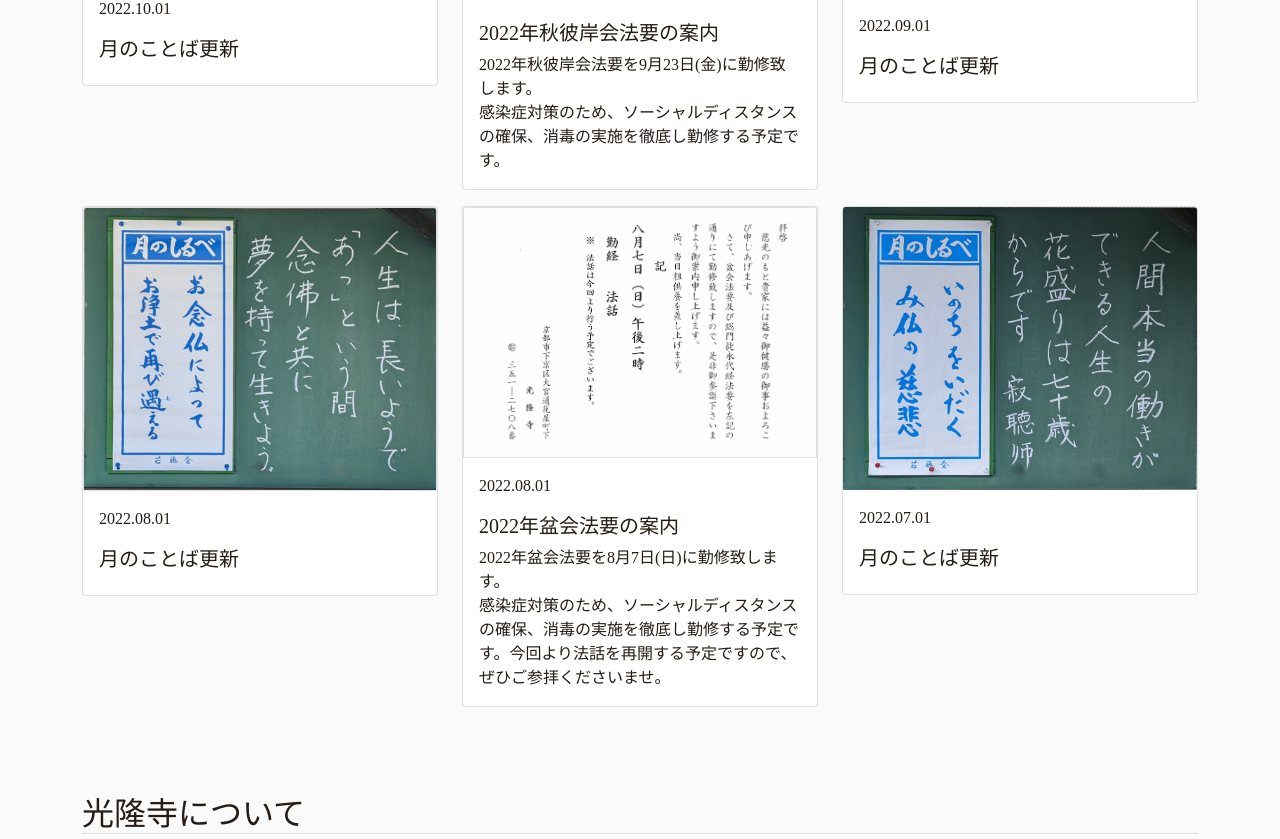
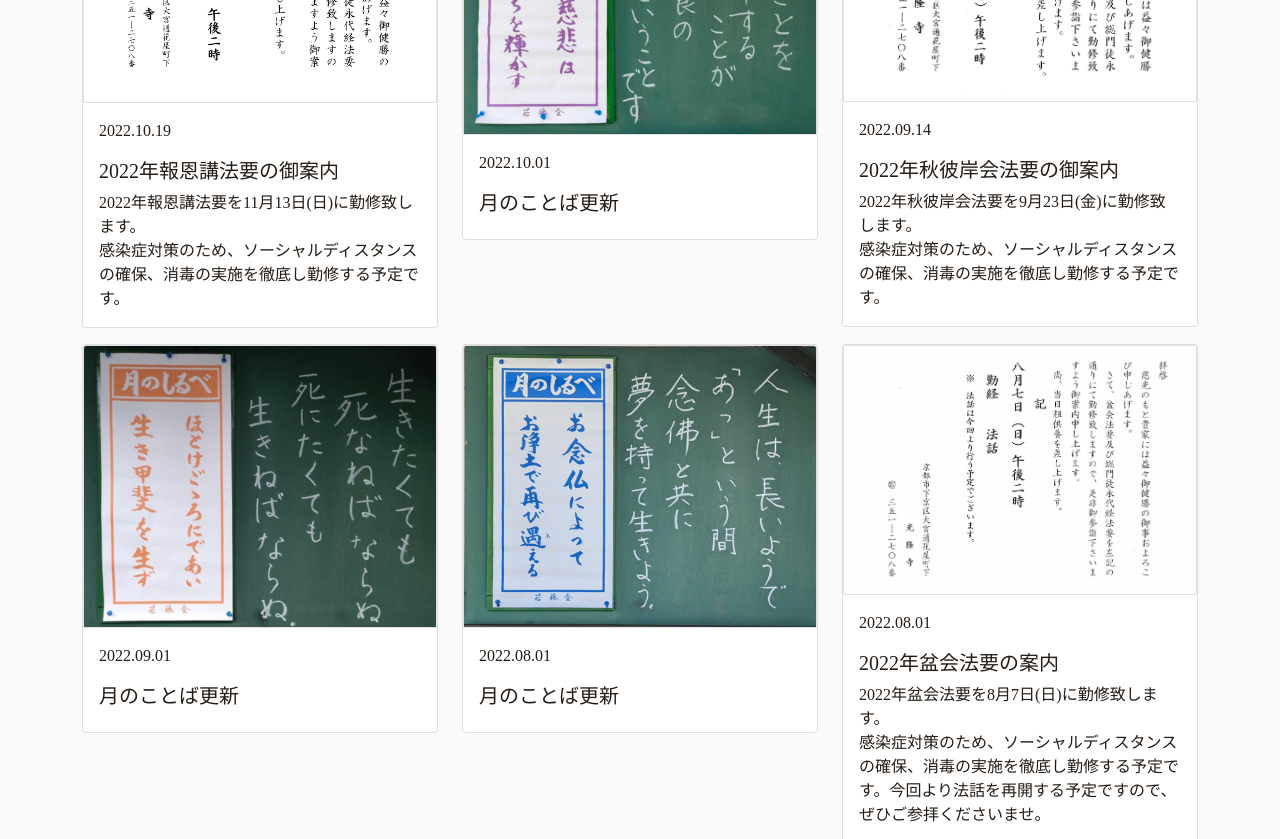
Before and after one commit to Private-Kawa/tera-project-3, a PHP site: page / in a window 1280 px wide. Shown: the part 1633-2472 px from the top of the page. Run offline with PHP 8.4, Linux system fonts and the light colour scheme; some libraries are stand-ins or nearby versions; some web fonts are replaced.

Commit message:
add word202210 add 20221113hou

```diff
--- a/index.php
+++ b/index.php
@@ -134,6 +134,21 @@
 				<?php endif; ?>
 				<div class="col-md-4 mx-auto my-2">
 					<div class="card">
+						<a href="src/news/20221113_hou.pdf">
+							<img src="img/news/20221113_hou.jpg" class="card-img-top border" alt="2022年秋彼岸会法要の案内">
+						</a>
+						<div class="card-body">
+							<p class="card-text">2022.10.19</p>
+							<h5 class="card-title">2022年報恩講法要の御案内</h5>
+							<p class="card-text">
+								2022年報恩講法要を11月13日(日)に勤修致します。<br>
+								感染症対策のため、ソーシャルディスタンスの確保、消毒の実施を徹底し勤修する予定です。
+							</p>
+						</div>
+					</div>
+				</div>
+				<div class="col-md-4 mx-auto my-2">
+					<div class="card">
 						<a href="img/word/202210.jpg">
 							<img src="img/word/202210.jpg" class="card-img-top border" alt="目の前のことを一生懸命することが人間の最良の生き方だということです">
 						</a>
@@ -150,7 +165,7 @@
 						</a>
 						<div class="card-body">
 							<p class="card-text">2022.09.14</p>
-							<h5 class="card-title">2022年秋彼岸会法要の案内</h5>
+							<h5 class="card-title">2022年秋彼岸会法要の御案内</h5>
 							<p class="card-text">
 								2022年秋彼岸会法要を9月23日(金)に勤修致します。<br>
 								感染症対策のため、ソーシャルディスタンスの確保、消毒の実施を徹底し勤修する予定です。
@@ -192,15 +207,6 @@
 								2022年盆会法要を8月7日(日)に勤修致します。<br>
 								感染症対策のため、ソーシャルディスタンスの確保、消毒の実施を徹底し勤修する予定です。今回より法話を再開する予定ですので、ぜひご参拝くださいませ。
 							</p>
-						</div>
-					</div>
-				</div>
-				<div class="col-md-4 mx-auto my-2">
-					<div class="card">
-						<img src="img/word/202207.jpg" class="card-img-top" alt="人間本当の働きができる人生の花盛りは七十歳からです寂聴師">
-						<div class="card-body">
-							<p class="card-text">2022.07.01</p>
-							<h5 class="card-title">月のことば更新</h5>
 						</div>
 					</div>
 				</div>
```
Also changed, not shown: img/news/20221113_hou.jpg (added), img/word/202210.jpg (added), 1 other file.
